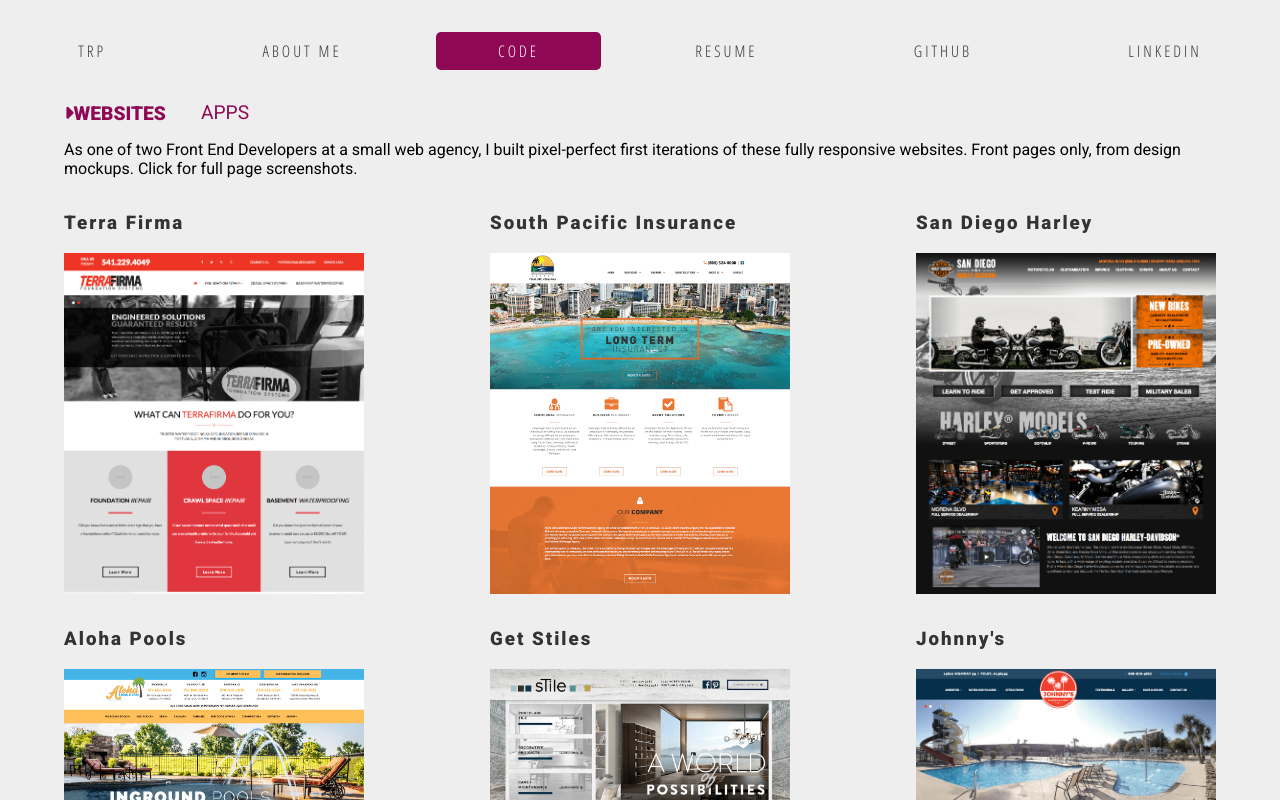
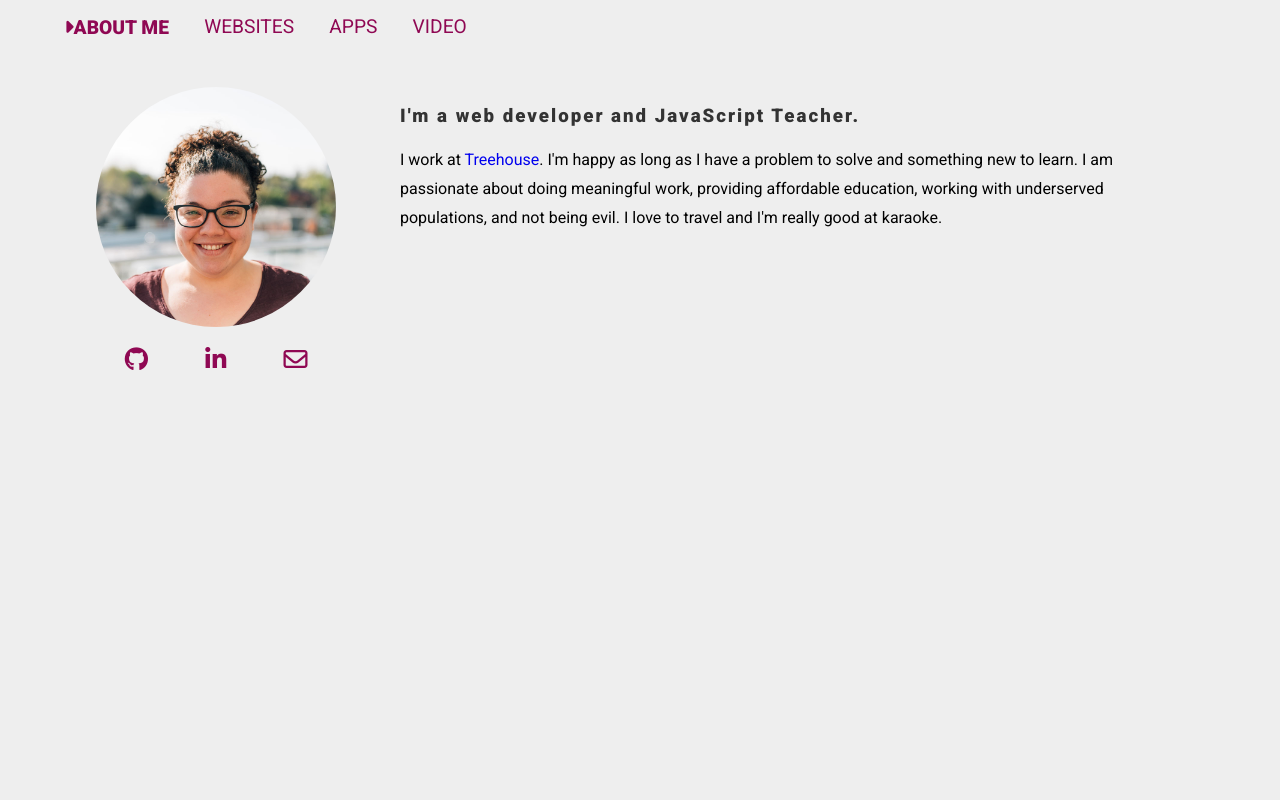
Before and after one commit to trezp/portfolioV3, a React (Create React App) app: page /portfolio in a window 1280 px wide. Shown: the top 800 px of the page. Built offline with nearby package versions, Linux system fonts and the light colour scheme.

Commit message:
Yet another restructure

```diff
--- a/public/index.html
+++ b/public/index.html
@@ -25,7 +25,7 @@
       work correctly both with client-side routing and a non-root public URL.
       Learn how to configure a non-root public URL by running `npm run build`.
     -->
-    <title>React App</title>
+    <title>Treasure Porth's Portfolio</title>
   </head>
   <body>
 
--- a/src/components/About.js
+++ /dev/null
@@ -1,55 +0,0 @@
-import React from 'react';
-import {
-  BrowserRouter as Router,
-  Route,
-  Switch,
-  NavLink
- } from 'react-router-dom';
-
-function About(props){
-	return (
-		<div>
-      <div className="about">
-        <div>
-          <img src="images/colorheadshot.jpg" alt="Treasure Porth, Web Developer"/>
-          <ul className="social-media">
-            <li><a href="http://github.com/trezp"><i className="fa fa-github"></i></a></li>
-            <li><a href="https://www.linkedin.com/in/treasureporth"><i className="fa fa-linkedin"></i></a></li>
-            <li><a href="http://trezp.github.io/"><i className="fa fa-rss"></i></a></li>
-            <li><a href="mailto:treasure.porth@gmail.com"><i className="fa fa-envelope-o"></i></a></li>
-          </ul>
-        </div>
-        <div>
-          <h3>Driven. Insightful. Meticulous.</h3>
-          <p>I'm a Full Stack JavaScript developer.
-            I help run <a href="http://www.teamtreehouse.com/techdegrees">Treehouse's Full Stack JavaScript Techdegree program.</a> I'm happy as long as I have a problem to solve and something new to learn. I am passionate about doing meaningful work, providing affordable education, working with underserved
-            populations, and not being evil. I love to travel and I'm really good at karaoke.
-          </p>
-          <ul className="about-nav">
-            <li><NavLink exact to='/about/origins' className="btn-primary">Origin Story</NavLink></li>
-            <li><NavLink exact to='/about/video' className="btn-primary">Sample Video</NavLink></li>
-          </ul>
-          <div>
-            <Route path="/about/origins" component={Origin}/>
-            <Route path="/about/video" component={Video}/>
-          </div>
-        </div>
-      </div>
-		</div>
-	);
-}
-
-const Origin = ()=>{
-  return (
-    <h3>Origin Story</h3>
-  )
-}
-
-const Video = ()=>{
-  return (
-    <iframe width="560" height="315" src="https://www.youtube.com/embed/kXjF0-yCmpk" frameBorder="0" allowfullscreen></iframe>
-  )
-}
-
-
-export default About;
--- a/src/components/App.js
+++ b/src/components/App.js
@@ -5,26 +5,21 @@
  Switch
 } from 'react-router-dom';
 
-import Nav from './Nav';
+
 import Home from './Home';
-import About from './About';
 import PortfolioContainer from './PortfolioContainer';
-import Resume from './Resume';
 
 class App extends React.Component {
   render() {
     return (
       <Router>
         <div>
-          <Route path="/(.+)" render={(() =>
+          {/* <Route path="/(.+)" render={(() =>
             <Nav/>
-          )}/>
+          )}/> */}
           <Switch>
             <Route exact path="/" component={Home}/>
-            <Route path="/about" component={About}/>
-            <Route path="/portfolio" component={PortfolioContainer}/>
-            <Route path="/resume" component={Resume}/>
-            <Route component={NoMatch}/>
+            <Route exact path="/portfolio" component={PortfolioContainer}/>
           </Switch>
         </div>
       </Router>
@@ -34,8 +29,10 @@
 
 const NoMatch = ({ location }) => (
   <div>
+    <PortfolioContainer/>
     <h3>Oops, sorry! Nothing for <code>{location.pathname}</code> was found.</h3>
   </div>
 )
 
+
 export default App;
--- a/src/components/Home.js
+++ b/src/components/Home.js
@@ -33,9 +33,9 @@
     return (
       <div className="home">
         <header>
-          <h1>Treasure Porth</h1>
-          <h3>Full Stack <span>JavaScript</span> Developer</h3>
-          <HomeNav/>
+          <h1>Hi, I'm Treasure</h1>
+          <h3><span>Coding </span>is what I do</h3>
+          <NavLink to='/portfolio'><i className="fa fa-arrow-circle-right"></i></NavLink>
         </header>
       </div>
       )
@@ -46,11 +46,12 @@
   return (
     <nav>
         <ul className="nav-base landing-page">
-          <li><NavLink to='/about' activeClassName="selected" className="btn-transparent">About Me</NavLink></li>
+          <li><NavLink to='/portfolio' activeClassName="selected" className="btn-transparent">Enter</NavLink></li>
+          {/* <li><NavLink to='/about' activeClassName="selected" className="btn-transparent">About Me</NavLink></li>
           <li><NavLink to='/portfolio' activeClassName="selected" className="btn-transparent">Projects</NavLink></li>
           <li><NavLink to='/resume' activeClassName="selected" className="btn-transparent">Resume</NavLink></li>
           <li><a href="http://github.com/trezp" className="btn-transparent" target="_blank" rel="noopener noreferrer">Github</a></li>
-          <li><a href="https://www.linkedin.com/in/treasureporth" className="btn-transparent" target="_blank" rel="noopener noreferrer">LinkedIn</a></li>
+          <li><a href="https://www.linkedin.com/in/treasureporth" className="btn-transparent" target="_blank" rel="noopener noreferrer">LinkedIn</a></li> */}
         </ul>
     </nav>
   )
--- a/src/components/Nav.js
+++ /dev/null
@@ -1,21 +0,0 @@
-import React from 'react';
-import { NavLink } from 'react-router-dom';
-
-
-const Nav = (props)=>{
-
-  return (
-    <nav>
-        <ul className="nav-base main-nav">
-          <li><NavLink exact to='/' className="btn-transparent">TRP</NavLink></li>
-          <li><NavLink to='/about' activeClassName="selected" className="btn-transparent">About Me</NavLink></li>
-          <li><NavLink to='/portfolio' activeClassName="selected" className="btn-transparent">Code</NavLink></li>
-          <li><NavLink to='/resume' activeClassName="selected" className="btn-transparent">Resume</NavLink></li>
-          <li><a href="http://github.com/trezp" className="btn-transparent" target="_blank" rel="noopener noreferrer">Github</a></li>
-          <li><a href="https://www.linkedin.com/in/treasureporth" className="btn-transparent" target="_blank" rel="noopener noreferrer">LinkedIn</a></li>
-        </ul>
-    </nav>
-  )
-}
-
-export default Nav;
--- a/src/components/PortfolioContainer.js
+++ b/src/components/PortfolioContainer.js
@@ -5,7 +5,6 @@
   Switch,
   NavLink
  } from 'react-router-dom';
-
 import projects from '../data/projects';
 import websites from '../data/websites';
 
@@ -16,8 +15,10 @@
         <div>
           <PortfolioNav/>
           <Switch>
-              <Route exact path="/portfolio" component={Websites}/>
-              <Route path="/portfolio/apps" component={Apps}/>
+              <Route exact path="/portfolio" component={AboutMe}/>
+              <Route exact path="/websites" component={Websites}/>
+              <Route exact path="/apps" component={Apps}/>
+              <Route exact path="/video" component={Video}/>
           </Switch>
         </div>
       </Router>
@@ -28,8 +29,10 @@
 const PortfolioNav = ()=>{
   return (
     <ul className="portfolio-nav">
-      <li><NavLink exact to='/portfolio' activeClassName="selected" className="link-default">Websites</NavLink></li>
-      <li><NavLink to='/portfolio/apps' activeClassName="selected"className="link-default">Apps</NavLink></li>
+      <li><NavLink exact to='/portfolio' activeClassName="selected" className="link-default"s>About Me</NavLink></li>
+      <li><NavLink exact to='/websites' activeClassName="selected" className="link-default">Websites</NavLink></li>
+      <li><NavLink to='/apps' activeClassName="selected"className="link-default">Apps</NavLink></li>
+      <li><NavLink exact to='/video' activeClassName="selected" className="link-default"s>Video</NavLink></li>
     </ul>
   )
 }
@@ -68,5 +71,35 @@
 	);
 }
 
+function AboutMe(){
+  return (
+    <div>
+    <div className="about">
+      <div>
+        <img src="images/colorheadshot.jpg" alt="Treasure Porth, Web Developer"/>
+        <ul className="social-media">
+          <li><a href="http://github.com/trezp"><i className="fa fa-github"></i></a></li>
+          <li><a href="https://www.linkedin.com/in/treasureporth"><i className="fa fa-linkedin"></i></a></li>
+          <li><a href="mailto:treasure.porth@gmail.com"><i className="fa fa-envelope-o"></i></a></li>
+        </ul>
+      </div>
+      <div>
+        <h3>I'm a web developer and JavaScript Teacher.</h3>
+        <p>I work at <a href="http://www.teamtreehouse.com">Treehouse</a>. I'm happy as long as I have a problem to solve and something new to learn. I am passionate about doing meaningful work, providing affordable education, working with underserved
+          populations, and not being evil. I love to travel and I'm really good at karaoke.
+        </p>
+      </div>
+    </div>
+  </div>
+  )
+}
+
+const Video = ()=>{
+  return (
+    <iframe width="560" height="315" src="https://www.youtube.com/embed/kXjF0-yCmpk" frameBorder="0" allowfullscreen></iframe>
+  )
+}
+
+
 
 export default PortfolioContainer;
--- a/src/styles/css/index.css
+++ b/src/styles/css/index.css
@@ -9,14 +9,14 @@
 a {
   text-decoration: none; }
 
-a.link-default {
+.link-default, .about ul.social-media .fa {
   color: #8F0853; }
-  a.link-default:visited {
+  .link-default:visited, .about ul.social-media .fa:visited {
     color: #8F0853; }
-  a.link-default:hover {
+  .link-default:hover, .about ul.social-media .fa:hover {
     color: #d70c7d; }
 
-.main-container, .about, .resume, .portfolio-container {
+.main-container, .resume, .portfolio-container {
   max-width: 90%;
   margin: 0 auto; }
 
@@ -107,16 +107,24 @@
     margin-bottom: 3em;
     width: 80%;
     z-index: 55; }
+    .home header img {
+      border-radius: 50%;
+      max-height: 20vh; }
   .home h3 {
     font-size: 1.5em;
     font-weight: 500; }
     .home h3 span {
       font-weight: bold; }
+  .home .fa-arrow-circle-right {
+    color: #8F0853;
+    font-size: 3em; }
+    .home .fa-arrow-circle-right:hover {
+      color: #a70961; }
 
 ul.nav-base {
   display: flex; }
   ul.nav-base li {
-    margin: 1em;
+    margin-right: 1em;
     flex-grow: 1; }
     ul.nav-base li a {
       display: block;
@@ -139,11 +147,13 @@
   display: flex; }
   .about > div {
     padding: 2em; }
-  .about ul {
+  .about ul.social-media {
     display: flex;
     justify-content: space-around; }
+    .about ul.social-media .fa {
+      font-size: 1.5em; }
   .about p {
-    padding-bottom: 2em; }
+    line-height: 1.80em; }
   .about img {
     border-radius: 50%;
     max-height: 30vh; }
--- a/src/styles/scss/partials/_about.scss
+++ b/src/styles/scss/partials/_about.scss
@@ -1,17 +1,21 @@
 .about {
-  @extend .main-container;
   display: flex;
 
   & > div {
     padding: 2em;
   }
-  ul {
+  ul.social-media {
     display: flex;
     justify-content: space-around;
+
+    .fa {
+      @extend .link-default;
+      font-size: 1.5em;
+    }
   }
 
   p {
-    padding-bottom: 2em;
+    line-height: 1.80em;
   }
   img {
     border-radius: 50%;
--- a/src/styles/scss/partials/_base.scss
+++ b/src/styles/scss/partials/_base.scss
@@ -9,7 +9,7 @@
 a {
   text-decoration: none;
 }
-a.link-default {
+.link-default {
   color: $brand-primary;
   &:visited {
     color: $brand-primary;
--- a/src/styles/scss/partials/_nav.scss
+++ b/src/styles/scss/partials/_nav.scss
@@ -2,7 +2,7 @@
   display: flex;
 
   li {
-    margin: 1em;
+    margin-right: 1em;
     flex-grow: 1;
 
     a {
```
Also changed, not shown: src/components/ProjectList.js (deleted, +0 -24 lines), src/styles/scss/partials/_home.scss (+13 -0 lines), 1 other file (tests, documents, lock files or other folders).
